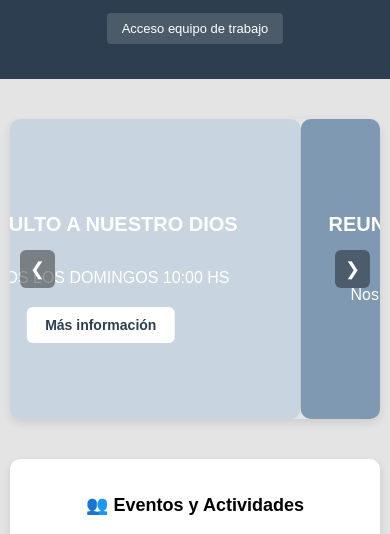
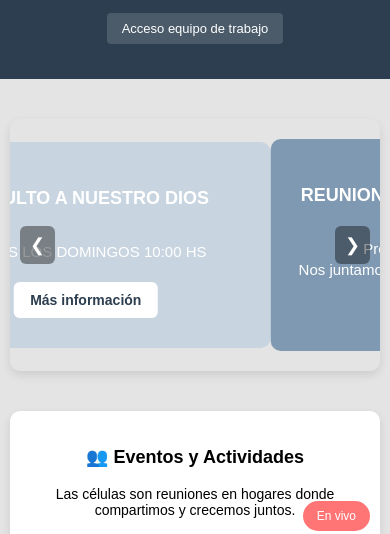
Before and after one commit to santif94/iglesia, a plain HTML site: page index.html in a window 390 px wide. Shown: the part 293-827 px from the top of the page. Drawn offline with Linux system fonts and the light colour scheme.

Commit message:
Add files via upload

```diff
--- a/index.html
+++ b/index.html
@@ -17,6 +17,26 @@ body{
 }
 
 /* HEADER */
+
+.btn-vivo {
+  position: fixed;
+  bottom: 20px;
+  right: 20px;
+  background: #ff3b3b;
+  color: white;
+  padding: 8px 14px;
+  border-radius: 20px;
+  font-size: 12px;
+  text-decoration: none;
+  opacity: 0.7;
+  transition: 0.3s;
+  cursor: pointer;
+}
+
+.btn-vivo:hover {
+  opacity: 1;
+  transform: scale(1.05);
+}
 
 header{
   background:#2c3e50;             /* Fondo azul del encabezado */
@@ -259,7 +279,7 @@ header .acceso-equipo {
 .carousel-track{
   display:flex;                      /* Las slides se organizan horizontalmente */
   transition:transform 0.5s ease;    /* Animación suave al cambiar slide */
-  align-items:center;                /* Centra verticalmente el contenido de cada slide */
+  align-items:stretch;                /* Centra verticalmente el contenido de cada slide */
 }
 
 .slide{
@@ -276,6 +296,23 @@ header .acceso-equipo {
   border-radius:10px;                 /* Bordes redondeados de cada slide */
 }
 
+.slide{
+  min-width:100%;
+  min-height:200px;
+
+  display:flex;
+  flex-direction:column;
+
+  align-items:center;
+  justify-content:center;
+
+  padding:40px 30px;
+
+  /* 🔥 CLAVE */
+  width:100%;
+  box-sizing:border-box;
+}
+
 /* Gama de azul institucional */
 .slide-azul1 { background:#c8d5e0; } /* Azul muy claro, pastel */
 .slide-azul2 { background:#a3b7c9; } /* Azul claro */
@@ -283,25 +320,34 @@ header .acceso-equipo {
 .slide-azul4 { background:#5c7a9b; } /* Azul oscuro */
 .slide-azul5 { background:#2c3e50; } /* Azul institucional principal */
 
-.slide h2, .slide p, .slide a{
-  text-align:center;                  /* Centrado de títulos, párrafos y botones */
-  margin-left:auto;                   /* Centrado horizontal extra */
-  margin-right:auto;
+.slide h2,
+.slide p{
+  width:100%;              /* 🔥 clave */
+  max-width:600px;
+  word-break: normal;      /* 🔥 evita cortes raros */
+  overflow-wrap: anywhere; /* 🔥 mejor que break-word */
+}
+
+.slide h2{
+  font-size:22px;
+  line-height:1.3;
 }
 
 .slide p{
-  font-size:18px;                     /* Tamaño de párrafo */
-  max-width:600px;                    /* No excede 600px de ancho */
-  margin-bottom:20px;                 /* Separación debajo del párrafo */
+  font-size:18px;
+  max-width:600px;
+  margin-bottom:20px;
+  line-height:1.4;              /* 🔥 mejora lectura */
 }
 
 .slide a{
-  background:white;                   /* Fondo blanco para botón */
-  color:#2c3e50;                      /* Texto azul */
-  padding:12px 22px;                  /* Espaciado interno */
-  border-radius:6px;                  /* Bordes redondeados del botón */
-  text-decoration:none;                /* Sin subrayado */
-  font-weight:bold;                    /* Negrita */
+  background:white;
+  color:#2c3e50;
+  padding:12px 22px;
+  border-radius:6px;
+  text-decoration:none;
+  font-weight:bold;
+  display:inline-block;         /* 🔥 asegura buen comportamiento */
 }
 
 .slide a:hover{
@@ -360,6 +406,26 @@ header .acceso-equipo {
     padding:8px 10px;
   }
 
+  .slide{
+    padding:30px 15px;
+    min-height:auto;            /* 🔥 evita que se corte */
+  }
+
+  .slide h2{
+    font-size:18px;
+  }
+
+  .slide p{
+    font-size:15px;
+    max-width:95%;
+  }
+
+  .slide a{
+    font-size:14px;
+    padding:10px 16px;
+  }
+}
+
   /* Tarjetas */
 .card {
   min-height:200px; /* menos altura exagerada */
@@ -391,7 +457,6 @@ header .acceso-equipo {
   .grid{
     gap:20px;                /* un poco más de separación */
   }
-}
 
 .foto-carousel {
   position: relative;       /* Contenedor relativo para fotos */
@@ -540,6 +605,7 @@ footer .frase {
 
 <body>
 
+
 <header>
 
 <img src="img/logo-iglesia.png" alt="Logo de la Iglesia" class="logo">
@@ -583,6 +649,8 @@ footer .frase {
 <button class="next" onclick="moverSlide(1)">❯</button>
 
 </div>
+
+<a href="/vivo.html" class="btn-vivo">En vivo</a>
 
 <div class="grid"> <!-- Contenedor de todas las tarjetas, usa grid para distribuirlas -->
 
```
Also changed, not shown: config.json (+14 -3 lines), vivo.html (+36 -16 lines).
